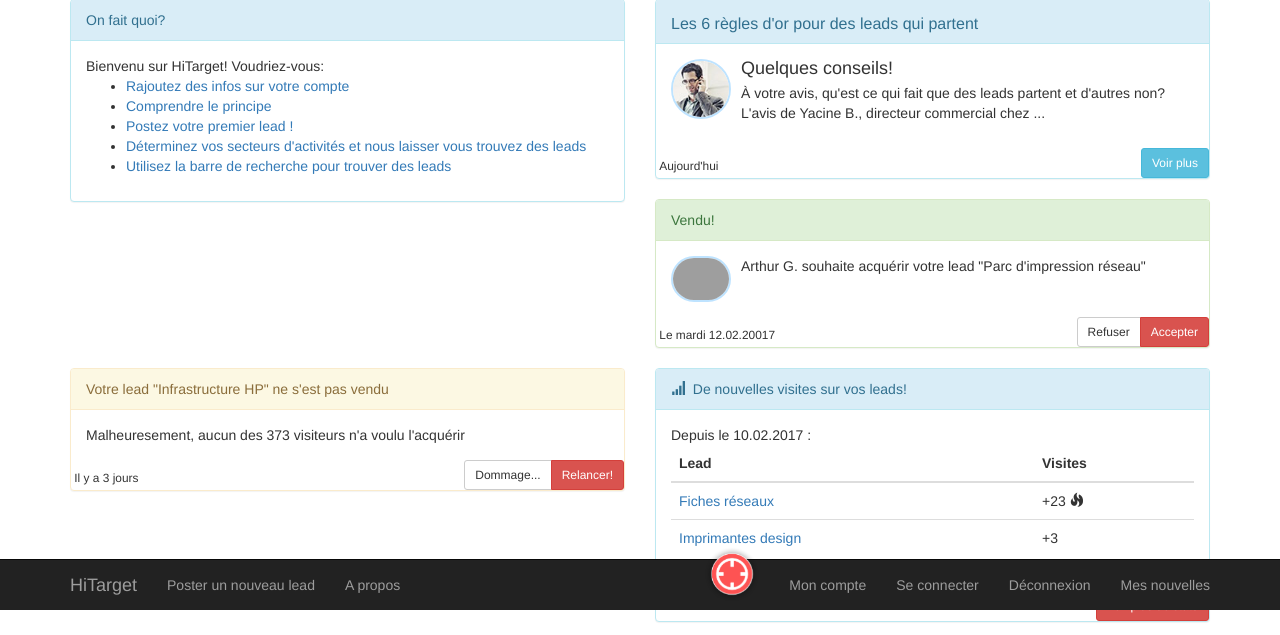
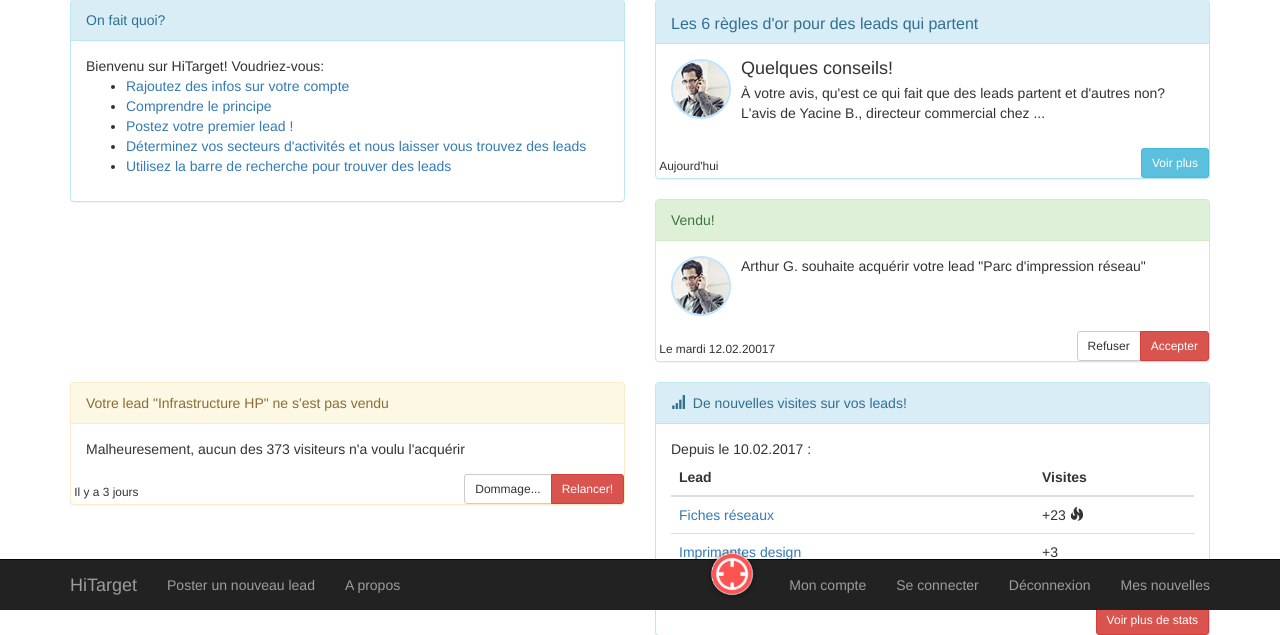
Before and after one commit to massyah/hitarget_dev, a Django app: page /leads/ in a window 1280 px wide. Shown: the part 190-825 px from the top of the page. Run offline with Django 3.2, Linux system fonts and the light colour scheme; data that the repository does not hold is empty; parts of the project's set-up code (start-up, migrations or seed data) failed here and were passed over; some libraries are stand-ins or nearby versions; grey boxes are pictures that could not be loaded.

Commit message:
OVHPROD config

```diff
--- a/hitarget/templates/hitarget/components/sample_stats.html
+++ b/hitarget/templates/hitarget/components/sample_stats.html
@@ -8,7 +8,7 @@
 
             <div class="media">
                 <a class="pull-left" href="#">
-                    <img class="media-object avatar" src="src="{% get_media_prefix %}/smart_user.jpg" alt="Image">
+                    <img class="media-object avatar" src="{% get_media_prefix %}/smart_user.jpg" alt="Image">
                 </a>
                 <div class="media-body">
                     <p>Arthur G. souhaite acquérir votre lead "Parc d'impression réseau"</p>
```
